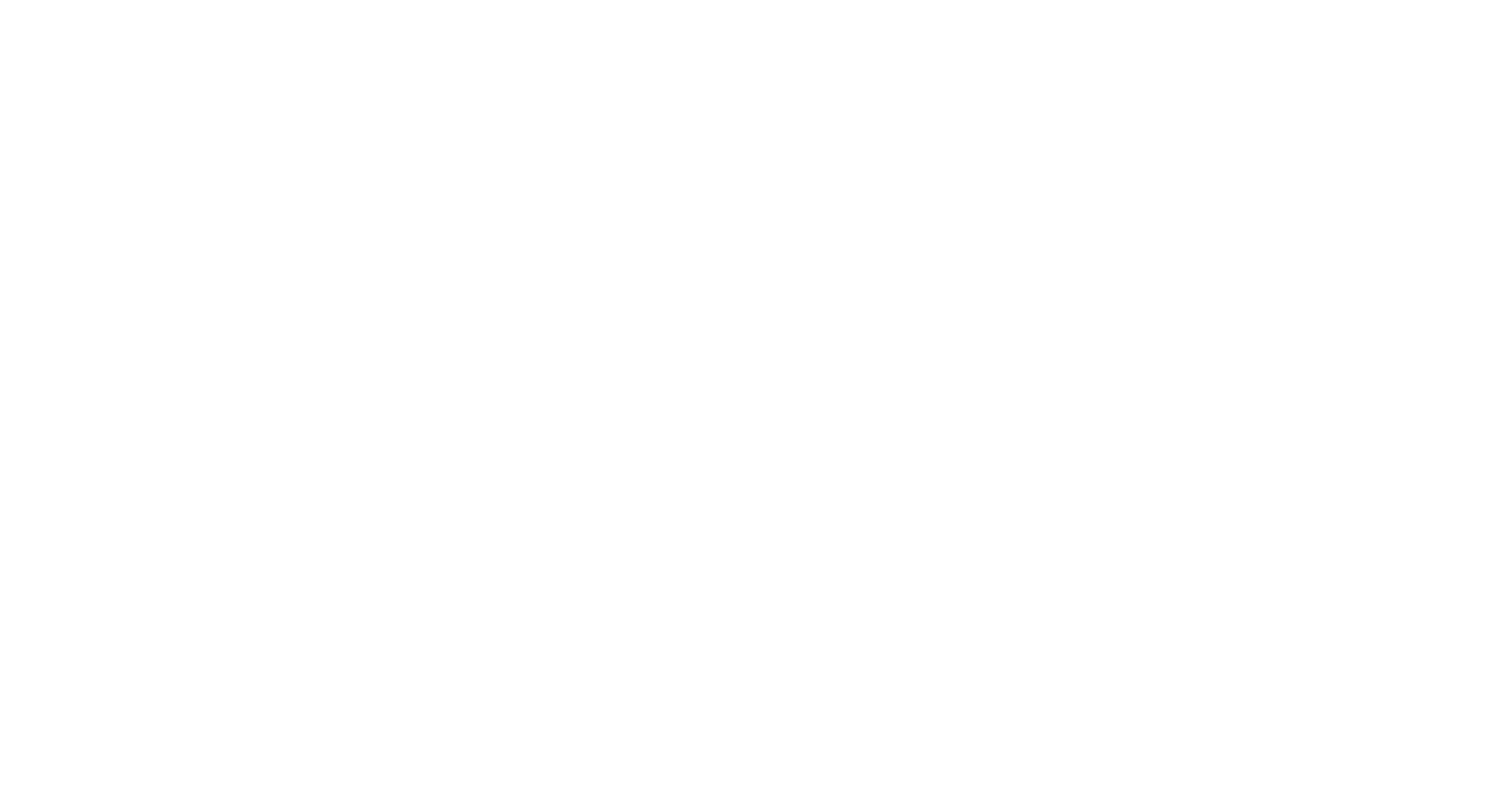
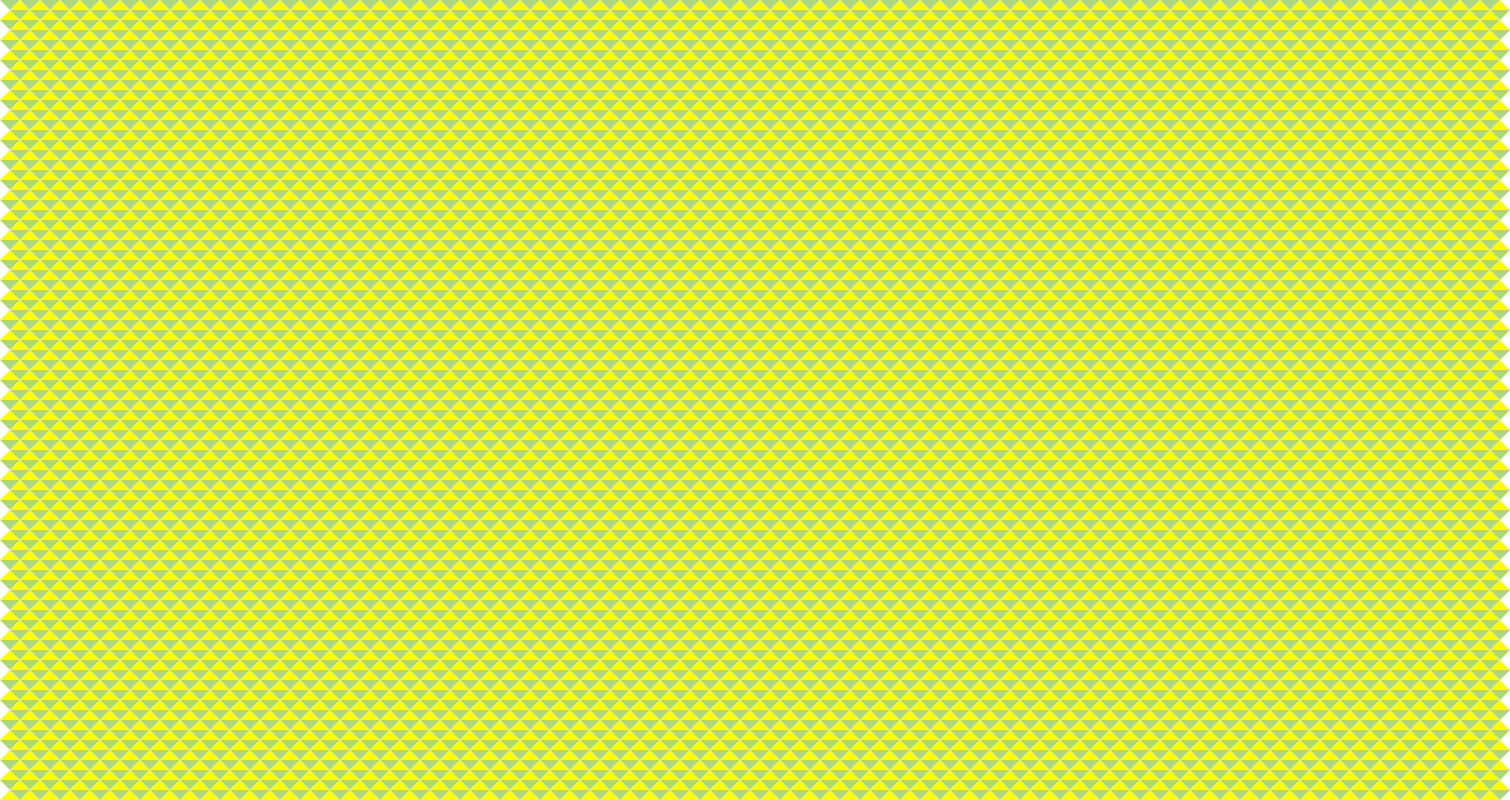
Before and after one commit to DmitryAvanesov/TSU-ArchitecturePatterns, a React (Create React App) app in the folder map-generator/: page / in a window 1280 px wide. Shown: the top 800 px of the page, 1510 px wide, since content can reach past the window. Built offline with nearby package versions, Linux system fonts and the light colour scheme.

Commit message:
Generating a map with a number of triangular cells

```diff
--- a/map-generator/public/index.html
+++ b/map-generator/public/index.html
@@ -1,14 +1,12 @@
 <!DOCTYPE html>
 <html lang="en">
+
 <head>
   <meta charset="utf-8" />
   <link rel="icon" href="%PUBLIC_URL%/favicon.ico" />
   <meta name="viewport" content="width=device-width, initial-scale=1" />
   <meta name="theme-color" content="#000000" />
-    <meta
-      name="description"
-      content="Web site created using create-react-app"
-    />
+  <meta name="description" content="Web site created using create-react-app" />
   <link rel="apple-touch-icon" href="%PUBLIC_URL%/logo192.png" />
   <!--
       manifest.json provides metadata used when your web app is installed on a
@@ -24,8 +22,9 @@
       work correctly both with client-side routing and a non-root public URL.
       Learn how to configure a non-root public URL by running `npm run build`.
     -->
-    <title>React App</title>
+  <title>Map Generator</title>
 </head>
+
 <body>
   <noscript>You need to enable JavaScript to run this app.</noscript>
   <div id="root"></div>
@@ -40,4 +39,5 @@
       To create a production bundle, use `npm run build` or `yarn build`.
     -->
 </body>
+
 </html>
--- a/map-generator/src/App.tsx
+++ b/map-generator/src/App.tsx
@@ -1,9 +1,13 @@
 import React from "react";
-import logo from "./logo.svg";
 import "./App.css";
+import Map from "./components/map/Map";
 
 function App() {
-  return <div className="App"></div>;
+  return (
+    <div className="app">
+      <Map />
+    </div>
+  );
 }
 
 export default App;
--- /dev/null
+++ b/map-generator/src/components/cell/Cell.css
@@ -0,0 +1,15 @@
+.cell {
+  width: 0;
+  height: 0;
+  border-left: 10px solid transparent;
+  border-right: 10px solid transparent;
+  position: relative;
+}
+
+.triangle-down {
+  border-top: 10px solid #aed581;
+}
+
+.triangle-up {
+  border-bottom: 10px solid yellow;
+}
--- /dev/null
+++ b/map-generator/src/components/cell/Cell.tsx
@@ -0,0 +1,23 @@
+import React from "react";
+import "./Cell.css";
+import CellModel from "./CellModel";
+
+interface IProps {
+  row: number;
+  column: number;
+}
+
+function Cell(props: IProps) {
+  const cell: CellModel = new CellModel(props.row, props.column);
+
+  return (
+    <div
+      className={`cell ${
+        (cell.row + cell.column) % 2 === 0 ? "triangle-down" : "triangle-up"
+      }`}
+      style={{ right: `${cell.column * 10}px` }}
+    ></div>
+  );
+}
+
+export default Cell;
--- /dev/null
+++ b/map-generator/src/components/cell/CellModel.ts
@@ -0,0 +1,9 @@
+export default class CellModel {
+  row: number;
+  column: number;
+
+  constructor(row: number, column: number) {
+    this.row = row;
+    this.column = column;
+  }
+}
--- a/map-generator/src/components/map/Map.css
+++ b/map-generator/src/components/map/Map.css
@@ -0,0 +1,3 @@
+.map {
+  display: grid;
+}
--- a/map-generator/src/components/map/Map.ts
+++ /dev/null
@@ -1 +0,0 @@
-export default class Map {}
--- a/map-generator/src/components/map/Map.tsx
+++ b/map-generator/src/components/map/Map.tsx
@@ -1,11 +1,29 @@
 import React from "react";
+import Cell from "../cell/Cell";
 import "./Map.css";
-import Map from "./Map";
+import MapModel from "./MapModel";
 
-function MapModel() {
-  const map = new Map();
+function Map() {
+  const map: MapModel = new MapModel();
+  const cells: Array<JSX.Element> = new Array<JSX.Element>();
 
-  return <div className="map"></div>;
+  for (let row = 0; row < map.height; row++) {
+    for (let column = 0; column < map.width; column++) {
+      cells.push(<Cell row={row} column={column} />);
+    }
+  }
+
+  return (
+    <div
+      className="map"
+      style={{
+        gridTemplateColumns: `repeat(${map.width}, auto)`,
+        gridTemplateRows: `repeat(${map.height}, auto)`,
+      }}
+    >
+      {cells}
+    </div>
+  );
 }
 
-export default MapModel;
+export default Map;
--- /dev/null
+++ b/map-generator/src/components/map/MapModel.ts
@@ -0,0 +1,9 @@
+export default class MapModel {
+  width: number;
+  height: number;
+
+  constructor() {
+    this.width = 150;
+    this.height = 100;
+  }
+}
```
Also changed, not shown: map-generator/src/components/row/Row.tsx (added, +10 -0 lines). Lines whose indentation alone changed are shown as unchanged.
